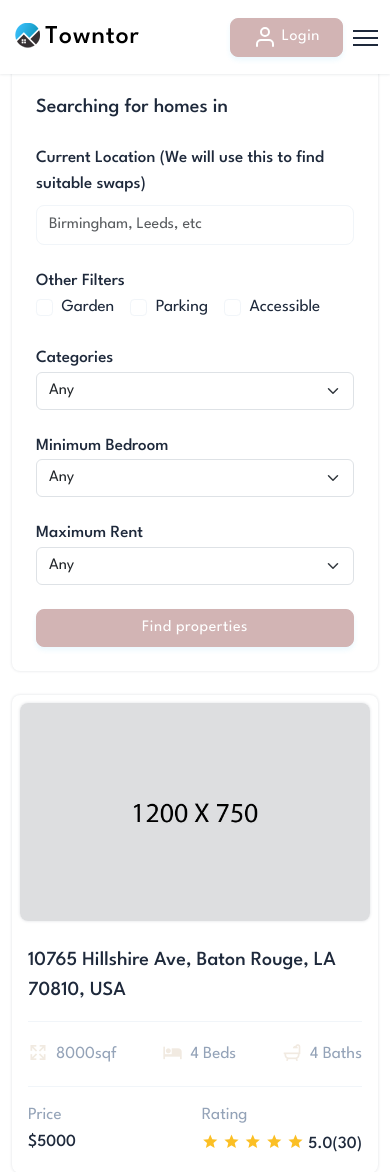
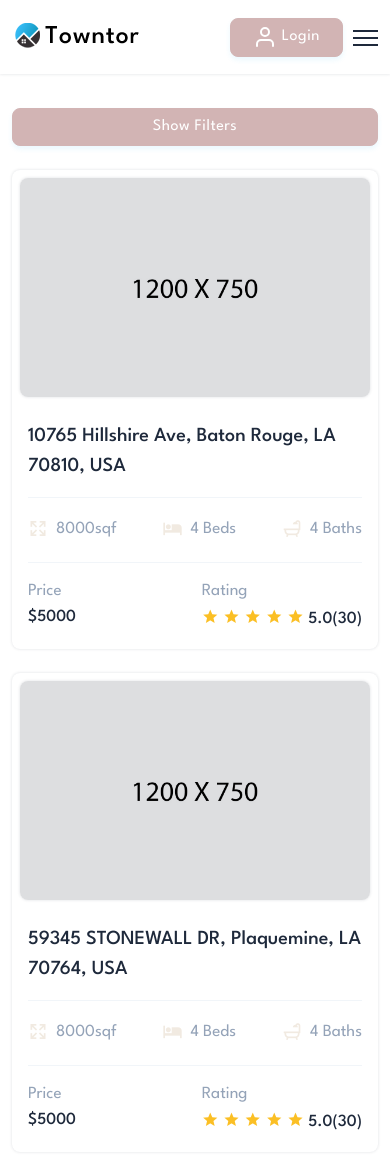
Before and after one commit to kennethscff/TestRepo, a Flask app: page /search in a window 390 px wide. Shown: the top 1172 px of the page. Run offline with Flask 3, Linux system fonts and the light colour scheme; some libraries are stand-ins or nearby versions.

Commit message:
search result facets now working (almost)

```diff
--- a/templates/facets-box.html
+++ b/templates/facets-box.html
@@ -3,10 +3,11 @@
         <div class="mt-2 mb-4">
             <h5>Searching for homes in {{ location }}</h5>
         </div>
-        <!-- Typeahead for Current Location -->
+
+       <!-- Typeahead for Current Location -->
         <h6 class="mb-0">Current Location (We will use this to find suitable swaps)</h6>
         <div class="typeahead-wrapper mt-2">
-            <input type="text" class="form-control rounded-3 border" name="currentLocation" id="job-keyword" placeholder="Birmingham, Leeds, etc" oninput="fetchTypeahead(this.value)">
+            <input type="text" class="form-control rounded-3 border" name="currentLocation" id="job-keyword" placeholder="Birmingham, Leeds, etc" oninput="fetchTypeahead(this.value)" value="{{ current_location }}">
             <div id="typeahead-suggestions" class="suggestions-container"></div>
         </div>
 
@@ -14,15 +15,15 @@
         <h6 class="mb-0 mt-4">Other Filters</h6>
         <div class="d-flex flex-wrap">
             <div class="form-check me-3">
-                <input class="form-check-input" type="checkbox" name="garden" id="garden" value="1">
+                <input class="form-check-input" type="checkbox" name="garden" id="garden" value="1" {{ 'checked' if garden == '1' else '' }}>
                 <label class="form-check-label" for="garden">Garden</label>
             </div>
             <div class="form-check me-3">
-                <input class="form-check-input" type="checkbox" name="parking" id="parking" value="1">
+                <input class="form-check-input" type="checkbox" name="parking" id="parking" value="1" {{ 'checked' if parking == '1' else '' }}>
                 <label class="form-check-label" for="parking">Parking</label>
             </div>
             <div class="form-check">
-                <input class="form-check-input" type="checkbox" name="accessible" id="accessible" value="1">
+                <input class="form-check-input" type="checkbox" name="accessible" id="accessible" value="1" {{ 'checked' if accessible == '1' else '' }}>
                 <label class="form-check-label" for="accessible">Accessible</label>
             </div>
         </div>
@@ -31,35 +32,35 @@
         <!-- Categories -->
         <h6 class="mb-0 mt-4">Categories</h6>
         <select class="form-select" name="category" id="procategories">
-            <option value="any">Any</option>
-            <option value="apartment">Apartment</option>
-            <option value="detached">Detached</option>
-            <option value="semi-detached">Semi-Detached</option>
-            <option value="townhouse">Townhouse</option>
-            <option value="other">Other</option>
+            <option value="any" {{ 'selected' if category == 'any' else '' }}>Any</option>
+            <option value="apartment" {{ 'selected' if category == 'apartment' else '' }}>Apartment</option>
+            <option value="detached" {{ 'selected' if category == 'detached' else '' }}>Detached</option>
+            <option value="semi-detached" {{ 'selected' if category == 'semi-detached' else '' }}>Semi-Detached</option>
+            <option value="townhouse" {{ 'selected' if category == 'townhouse' else '' }}>Townhouse</option>
+            <option value="other" {{ 'selected' if category == 'other' else '' }}>Other</option>
         </select>
 
         <!-- Minimum Bedroom -->
         <h6 class="mb-0 mt-4">Minimum Bedroom</h6>
         <select class="form-select" name="min_bedroom" id="prolocation">
-            <option>Any</option>
-            <option value="0">Studio</option>
-            <option value="1">1+</option>
-            <option value="2">2+</option>
-            <option value="3">3+</option>
-            <option value="4">4+</option>
-            <option value="5">5+</option>
+            <option {{ 'selected' if min_bedroom == 'Any' else '' }}>Any</option>
+            <option value="0" {{ 'selected' if min_bedroom == '0' else '' }}>Studio</option>
+            <option value="1" {{ 'selected' if min_bedroom == '1' else '' }}>1+</option>
+            <option value="2" {{ 'selected' if min_bedroom == '2' else '' }}>2+</option>
+            <option value="3" {{ 'selected' if min_bedroom == '3' else '' }}>3+</option>
+            <option value="4" {{ 'selected' if min_bedroom == '4' else '' }}>4+</option>
+            <option value="5" {{ 'selected' if min_bedroom == '5' else '' }}>5+</option>
         </select>
 
         <!-- Maximum Rent -->
         <h6 class="mb-0 mt-4">Maximum Rent</h6>
         <select class="form-select" name="max_price" id="prolocation">
-            <option>Any</option>
-            <option value="200">0-200</option>
-            <option value="400">200-400</option>
-            <option value="600">400-600</option>
-            <option value="800">600-800</option>
-            <option value="Any">800+</option>
+            <option {{ 'selected' if max_price == 'Any' else '' }}>Any</option>
+            <option value="200" {{ 'selected' if max_price == '200' else '' }}>0-200</option>
+            <option value="400" {{ 'selected' if max_price == '400' else '' }}>200-400</option>
+            <option value="600" {{ 'selected' if max_price == '600' else '' }}>400-600</option>
+            <option value="800" {{ 'selected' if max_price == '800' else '' }}>600-800</option>
+            <option value="Any" {{ 'selected' if max_price == 'Any' else '' }}>800+</option>
         </select>
 
         <!-- Hidden field for location -->
--- a/templates/search_results.html
+++ b/templates/search_results.html
@@ -10,7 +10,15 @@
         <section class="section">
             <div class="container">
                 <div class="row g-4">
-                    <div class="col-lg-4 col-md-6 col-12">
+                    <div class="col-12 d-md-none pt-5">
+                        <!-- Button to toggle the facets box -->
+                        <button class="btn btn-primary w-100" type="button" data-bs-toggle="collapse" data-bs-target="#facetsBox" aria-expanded="false" aria-controls="facetsBox">
+                            Show Filters
+                        </button>
+                    </div>
+
+                    <!-- Collapsible Facets Box -->
+                    <div class="col-lg-4 col-md-6 col-12 collapse d-md-block" id="facetsBox">
                         {% include 'facets-box.html' %}
                     </div><!--end col-->
 
@@ -20,7 +28,7 @@
                                 <div class="card property property-list border-0 shadow position-relative overflow-hidden rounded-3">
                                     <div class="d-lg-flex">
                                         <div class="property-image md-full position-relative overflow-hidden shadow flex-md-shrink-0 rounded-3 m-2">
-                                            <img src="images/property/1.jpg" class="img-fluid h-100 w-100" alt="">
+                                            <img src="./static/images/property/1.jpg" class="img-fluid h-100 w-100" alt="">
                                             <ul class="list-unstyled property-icon">
                                                 <li class=""><a href="javascript:void(0)" class="btn btn-sm btn-icon btn-pills btn-primary"><i data-feather="home" class="icons"></i></a></li>
                                                 <li class="mt-1"><a href="javascript:void(0)" class="btn btn-sm btn-icon btn-pills btn-primary"><i data-feather="heart" class="icons"></i></a></li>
@@ -72,7 +80,7 @@
                                 <div class="card property property-list border-0 shadow position-relative overflow-hidden rounded-3">
                                     <div class="d-lg-flex">
                                         <div class="property-image md-full position-relative overflow-hidden shadow flex-md-shrink-0 rounded-3 m-2">
-                                            <img src="images/property/2.jpg" class="img-fluid h-100 w-100" alt="">
+                                            <img src="./static/images/property/2.jpg" class="img-fluid h-100 w-100" alt="">
                                             <ul class="list-unstyled property-icon">
                                                 <li class=""><a href="javascript:void(0)" class="btn btn-sm btn-icon btn-pills btn-primary"><i data-feather="home" class="icons"></i></a></li>
                                                 <li class="mt-1"><a href="javascript:void(0)" class="btn btn-sm btn-icon btn-pills btn-primary"><i data-feather="heart" class="icons"></i></a></li>
@@ -123,7 +131,7 @@
                                 <div class="card property property-list border-0 shadow position-relative overflow-hidden rounded-3">
                                     <div class="d-lg-flex">
                                         <div class="property-image md-full position-relative overflow-hidden shadow flex-md-shrink-0 rounded-3 m-2">
-                                            <img src="images/property/3.jpg" class="img-fluid h-100 w-100" alt="">
+                                            <img src="./static/images/property/3.jpg" class="img-fluid h-100 w-100" alt="">
                                             <ul class="list-unstyled property-icon">
                                                 <li class=""><a href="javascript:void(0)" class="btn btn-sm btn-icon btn-pills btn-primary"><i data-feather="home" class="icons"></i></a></li>
                                                 <li class="mt-1"><a href="javascript:void(0)" class="btn btn-sm btn-icon btn-pills btn-primary"><i data-feather="heart" class="icons"></i></a></li>
@@ -665,13 +673,15 @@
         <!-- Back to top -->
 
         <!-- JAVASCRIPTS -->
-	    <script src="js/bootstrap.bundle.min.js"></script>
+	    <script src="./static/js/bootstrap.bundle.min.js"></script>
         <!-- Tobii -->
-        <script src="js/tobii.min.js"></script>
+        <script src="./static/js/tobii.min.js"></script>
         <!-- Icons -->
-        <script src="js/feather.min.js"></script>
+        <script src="./static/js/feather.min.js"></script>
 	    <!-- Custom -->
-	    <script src="js/plugins.init.js"></script>
-	    <script src="js/app.js"></script>
+	    <script src="./static/js/plugins.init.js"></script>
+	    <script src="./static/js/app.js"></script>
+        <script src="./static/js/utils.js"></script>
+        <script src="./static/js/search_results.js"></script>
     </body>
 </html>
--- a/utils.py
+++ b/utils.py
@@ -29,4 +29,13 @@ def facets():
 
 @utils.route('/search', methods=['GET'])
 def search():
-    return render_template('search_results.html')
+    requested_location = request.args.get('location', '')
+    current_location = request.args.get('currentLocation', '')
+    parking = request.args.get('parking', '')
+    garden = request.args.get('garden', '')
+    access = request.args.get('accessible', '')
+    min_bedroom = request.args.get('min_bedroom', '')
+    max_price = request.args.get('max_price', '')
+    category = request.args.get('category', '')
+
+    return render_template('search_results.html', location=requested_location, current_location=current_location, parking=parking, garden=garden, accessible=access, min_bedroom=min_bedroom, max_price=max_price, category=category)
```
